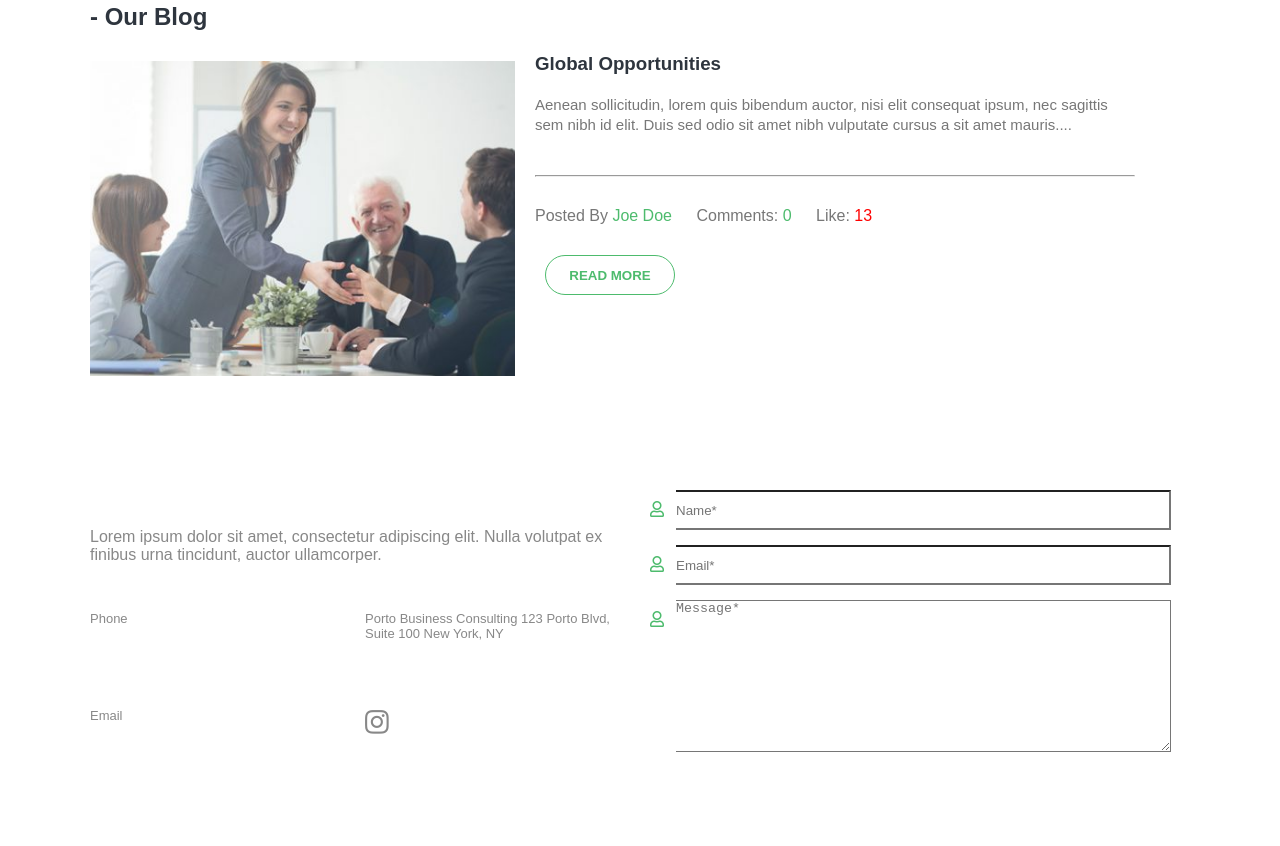
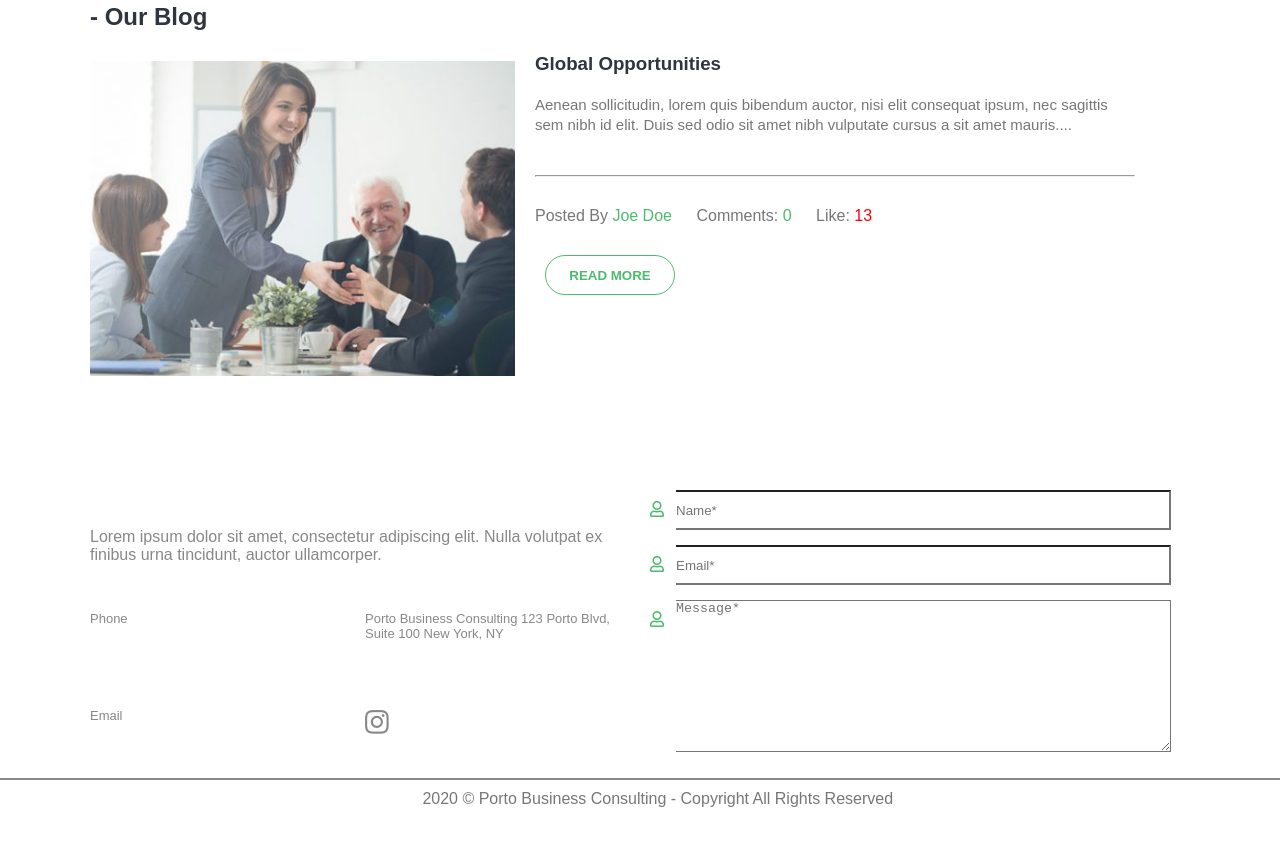
Before and after one commit to AmrSaleh2234/180task-2, a plain HTML site: page index.html in a window 1280 px wide. Shown: the part 3674-4520 px from the top of the page. Drawn offline with Linux system fonts and the light colour scheme.

Commit message:
modify footer

```diff
--- a/css/homePage.css
+++ b/css/homePage.css
@@ -424,7 +424,7 @@ body {
 
 .footer {
   background-image: url("../images/contact-background.jpg");
-  padding: 50px; }
+  padding: 50px 0 50px 0; }
 .footer .container {
   display: flex; }
 .footer .container .contactUs {
--- a/index.html
+++ b/index.html
@@ -398,6 +398,8 @@
 						</div>
 					</div>
 				</div>
+				<hr style="border: .5px solid #888;">
+				<p style="margin-left: 33%; margin-top:10px">2020 © Porto Business Consulting - Copyright All Rights Reserved</p>
 
 			</footer>
 
```
